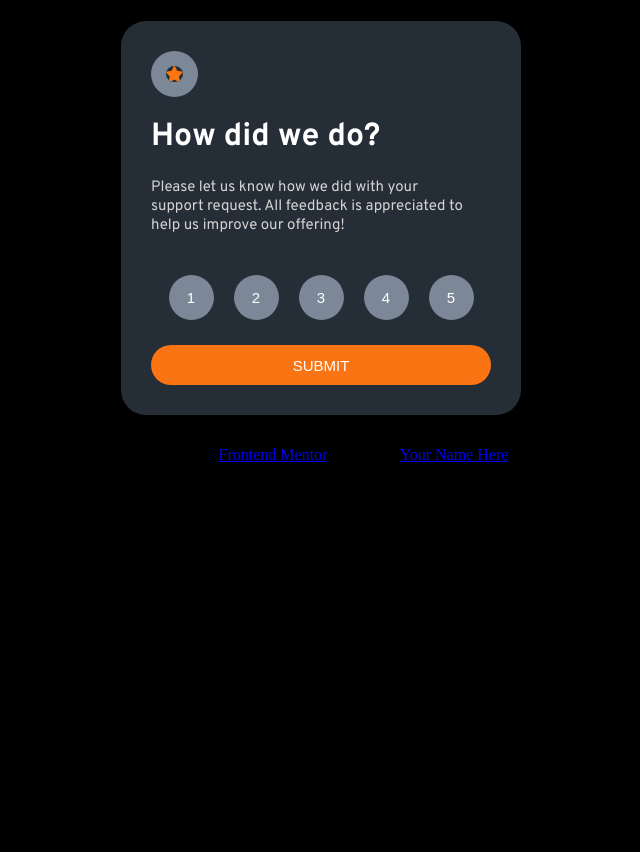
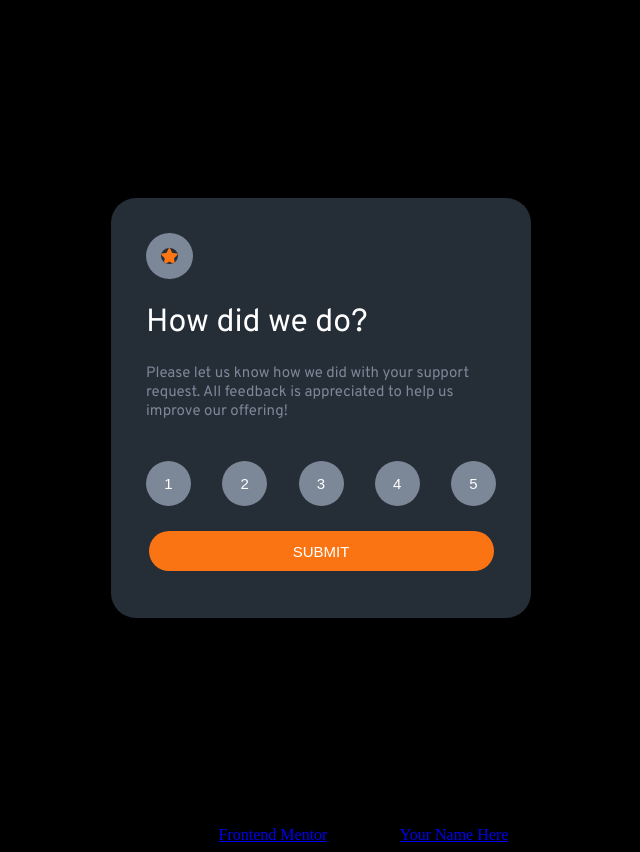
Before and after one commit to katie-stewart/interactive-rating-component-main, a website: page index.html in a window 1280 px wide. Shown: the whole page, without its empty margins (319-959 px from the left). Before the commit the page ends 800 px from the top, so only its background shows below. Drawn offline with Linux system fonts and the light colour scheme.

Commit message:
Corrections to overall design

```diff
--- a/index.html
+++ b/index.html
@@ -3,7 +3,7 @@
 
 <head>
     <meta charset="UTF-8">
-    <meta name="viewport" content="width=device-width, initial-scale=1.0">
+    <meta name="viewport" content="width=device-width, height=device-height, initial-scale=1.0">
 
     <link rel="stylesheet" href="styles.css">
     <style>
--- a/styles.css
+++ b/styles.css
@@ -1,15 +1,17 @@
 body {
     background-color: black;
+    min-height: 100vh;
 }
 
 h1 {
     color: white;
     font-family: 'Overpass', sans-serif;
+    font-weight: 400;
 }
 
 p,
 .choices {
-    color: lightgray;
+    color: hsl(216, 12%, 54%);
     font-size: 15px;
     font-family: 'Overpass', sans-serif;
 }
@@ -19,18 +21,16 @@ p,
     flex-direction: row;
     justify-content: center;
     align-items: center;
-    min-width: 420px;
-    min-height: 420px;
+    margin-top: auto;
+    min-height: 100vh;
 }
 
 .card {
     background-color: hsl(213, 19%, 18%);
     border-radius: 25px;
-    padding: 30px;
-    /* display: flex;
-    flex-direction: column;
-    justify-content: center; */
-    margin: auto;
+    display: inline-block;
+    width: 420px;
+    height: 420px;
 }
 
 .star {
@@ -42,17 +42,21 @@ p,
 .star-img {
     border: 15px solid hsl(216, 12%, 54%);
     border-radius: 50%;
-    margin: auto;
+    margin-top: 35px;
+    margin-left: 35px;
 }
 
 .text {
-    max-width: 320px;
+    margin-top: 60px;
+    margin-left: 35px;
+    margin-right: 35px;
 }
 
 .choices {
     display: flex;
-    gap: 20px;
-    justify-content: center;
+    margin-left: 35px;
+    margin-right: 35px;
+    justify-content: space-between;
 }
 
 .choices button {
@@ -65,7 +69,7 @@ p,
 
 button {
     background-color: hsl(25, 97%, 53%);
-    width: 340px;
+    width: 345px;
     height: 40px;
     border-radius: 25px;
     border: none;
```
